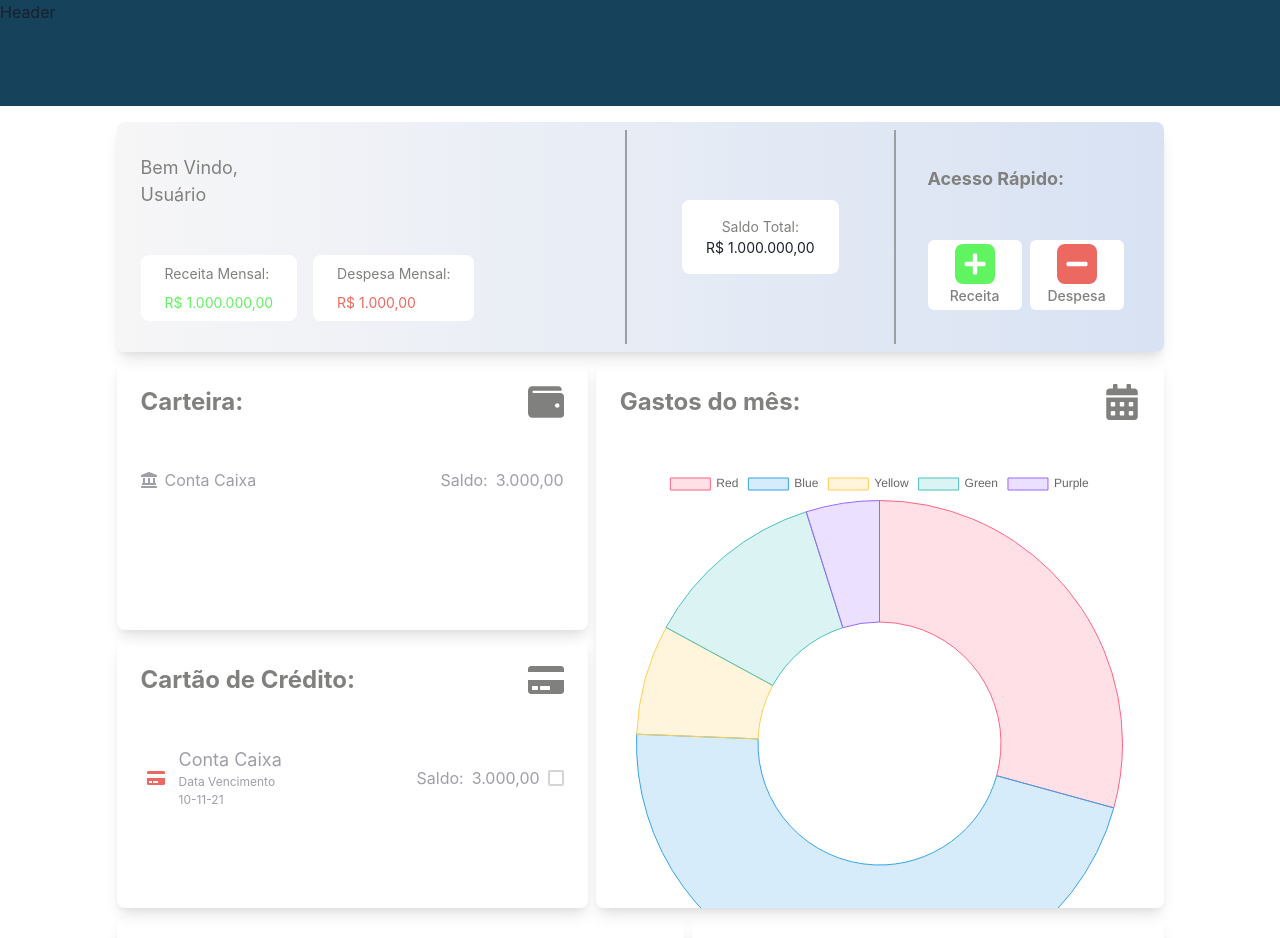
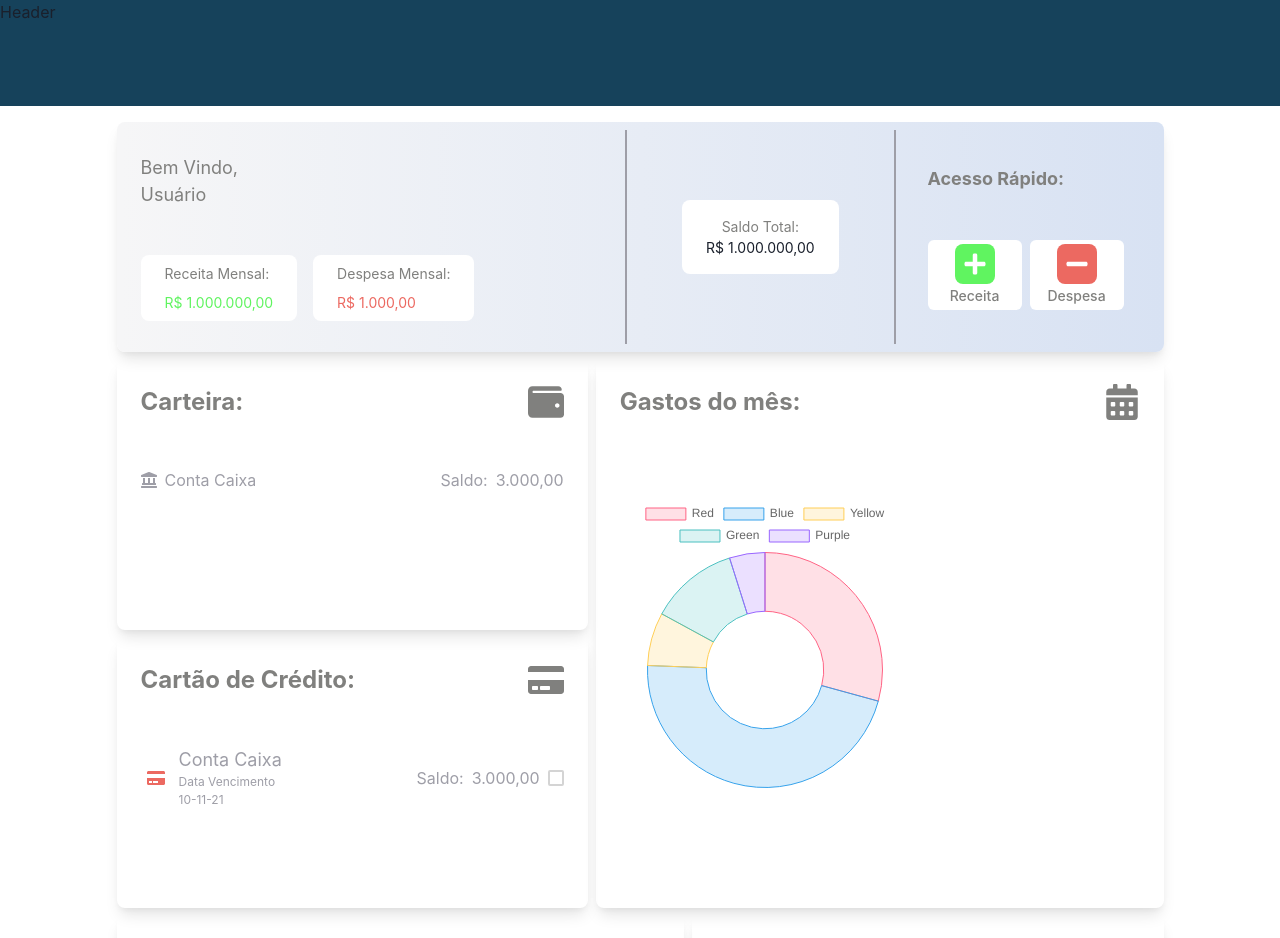
Before and after one commit to matheusblm/finan, a React (Create React App) app: page /dashboard in a window 1280 px wide. Shown: the top 938 px of the page. Built offline with nearby package versions, Linux system fonts and the light colour scheme.

Commit message:
style: largura e altura do gráfico

```diff
--- a/src/pages/Dashboard/index.js
+++ b/src/pages/Dashboard/index.js
@@ -1,4 +1,4 @@
-import { Button, Center, Checkbox, Flex, HStack, Icon, Progress, Stack, Text, Wrap, WrapItem } from "@chakra-ui/react"
+import { Box, Button, Center, Checkbox, Flex, HStack, Icon, Progress, Stack, Text, Wrap, WrapItem } from "@chakra-ui/react"
 import { Doughnut } from "react-chartjs-2";
 import { FaPlus, FaMinus, FaCalendarAlt, FaWallet, FaMoneyBillAlt, FaLandmark, FaCreditCard, FaReceipt, FaFileInvoiceDollar } from "react-icons/fa";
 
@@ -173,9 +173,9 @@ const SpendingOfTheMonth = () => {
                 <Text fontSize={"2xl"}>Gastos do mês: </Text>
                 <Icon as={FaCalendarAlt} fontSize={"4xl"} />
             </Flex>
-            <Stack>
+            <Center w="290px" h="350px">
                 <Doughnut data={dataGrafico} />
-            </Stack>
+            </Center>
         </Stack >
     )
 }
```
